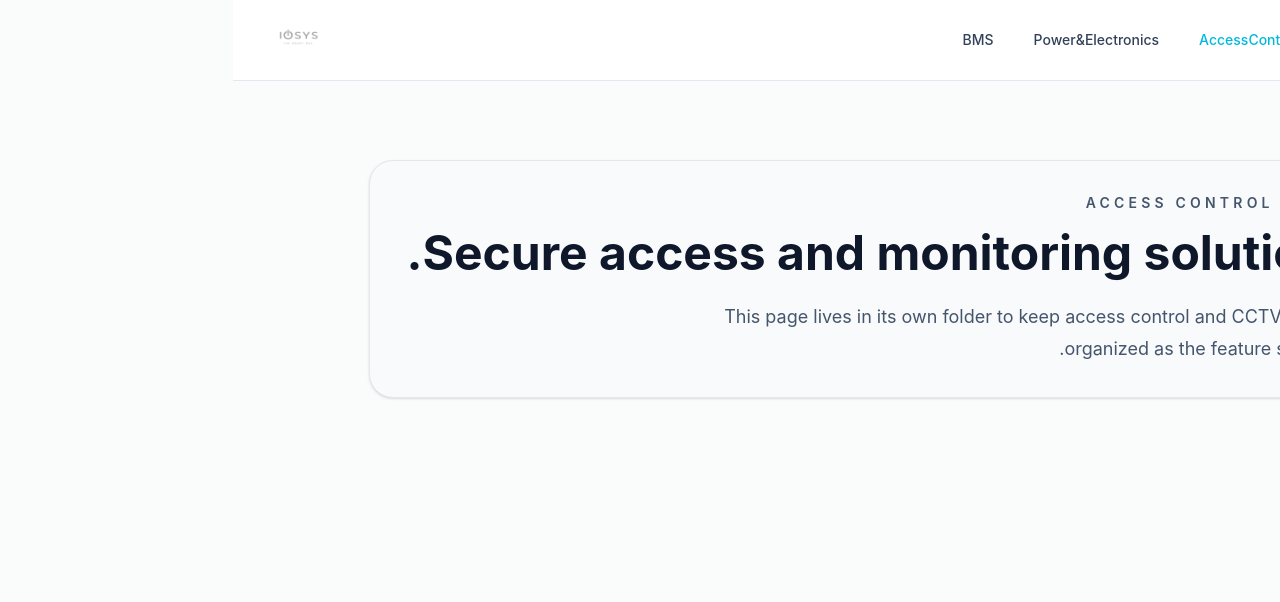
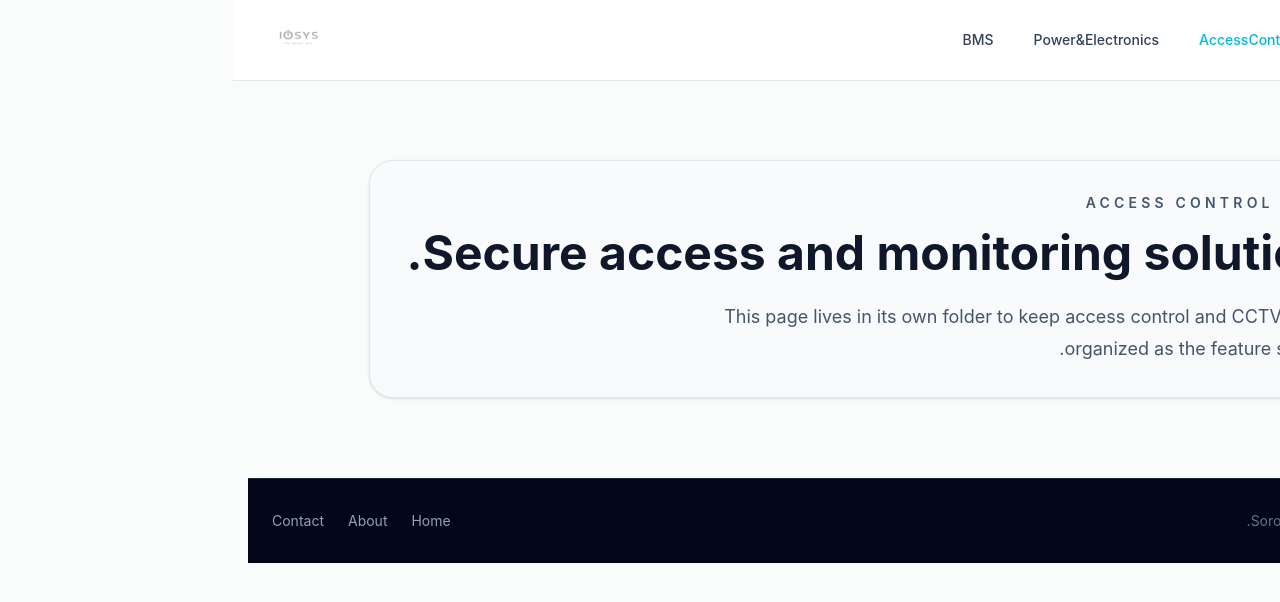
Before and after one commit to soroush-vm/iosys, a React (Vite) app: page /accesscontrol-cctv in a window 1280 px wide. Shown: the top 602 px of the page. Built offline with nearby package versions, Linux system fonts and the light colour scheme.

Commit message:
v2 after while

```diff
--- a/src/App.tsx
+++ b/src/App.tsx
@@ -5,6 +5,7 @@ import Iot from "@/pages/Iot";
 import AccessControlCCTV from "@/pages/AccessControlCCTV";
 import PowerElectronics from "@/pages/PowerElectronics";
 import Bms from "@/pages/Bms";
+import Footer from "./components/Footer/Footer";
 
 export default function App() {
   return (
@@ -19,6 +20,7 @@ export default function App() {
           <Route path="/bms" element={<Bms />} />
         </Routes>
       </main>
+      <Footer />
     </>
   );
 }
--- a/src/pages/Home.tsx
+++ b/src/pages/Home.tsx
@@ -2,7 +2,6 @@ import Hero from "@/components/Home/Hero/Hero";
 import About from "@/components/Home/About/About";
 import Services from "@/components/Home/Services/Services";
 import Contact from "@/components/Home/Contact/Contact";
-import Footer from "@/components/Footer/Footer";
 
 export default function Home() {
   return (
@@ -11,7 +10,6 @@ export default function Home() {
       <About />
       <Services />
       <Contact />
-      <Footer />
     </>
   );
 }
```
